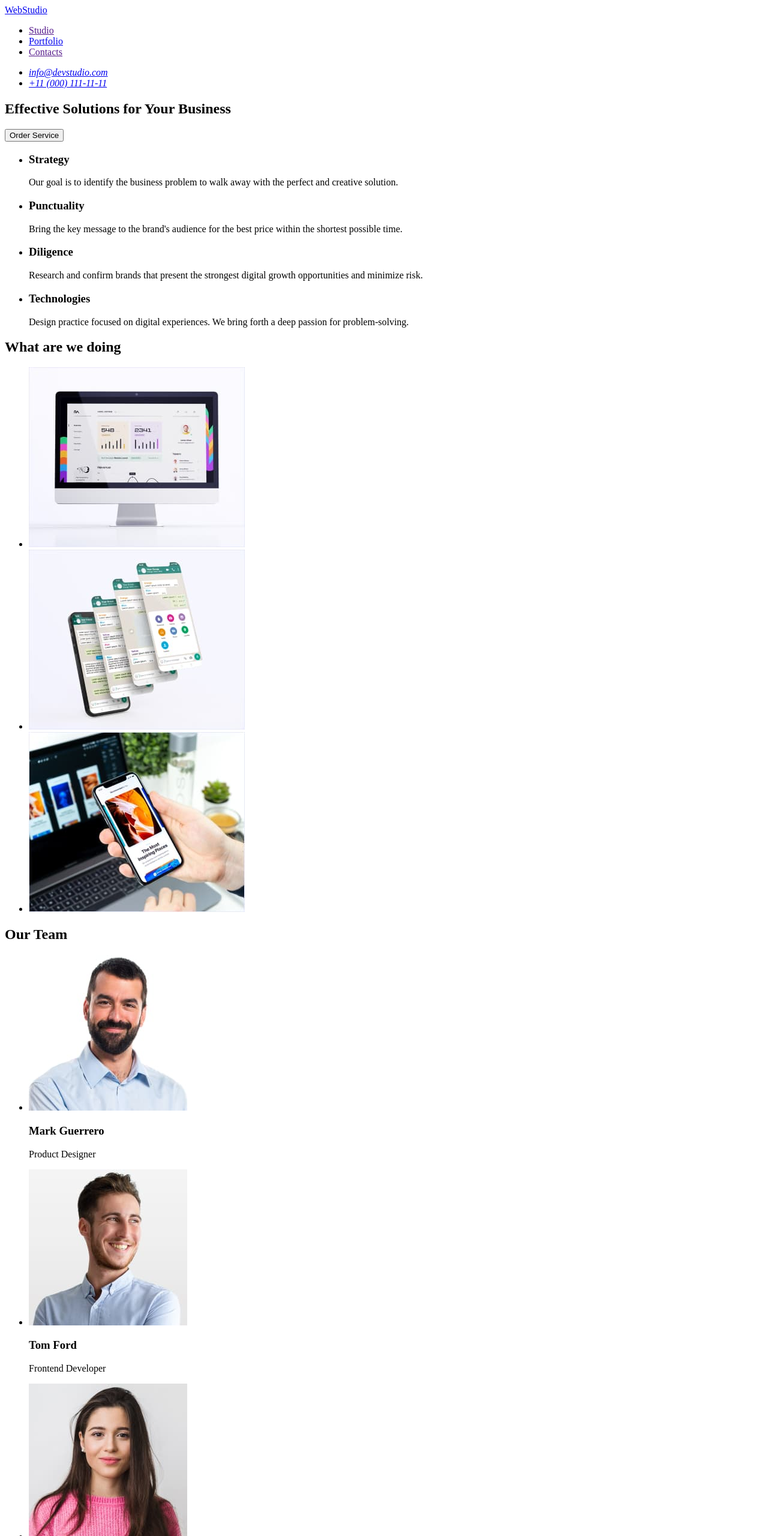
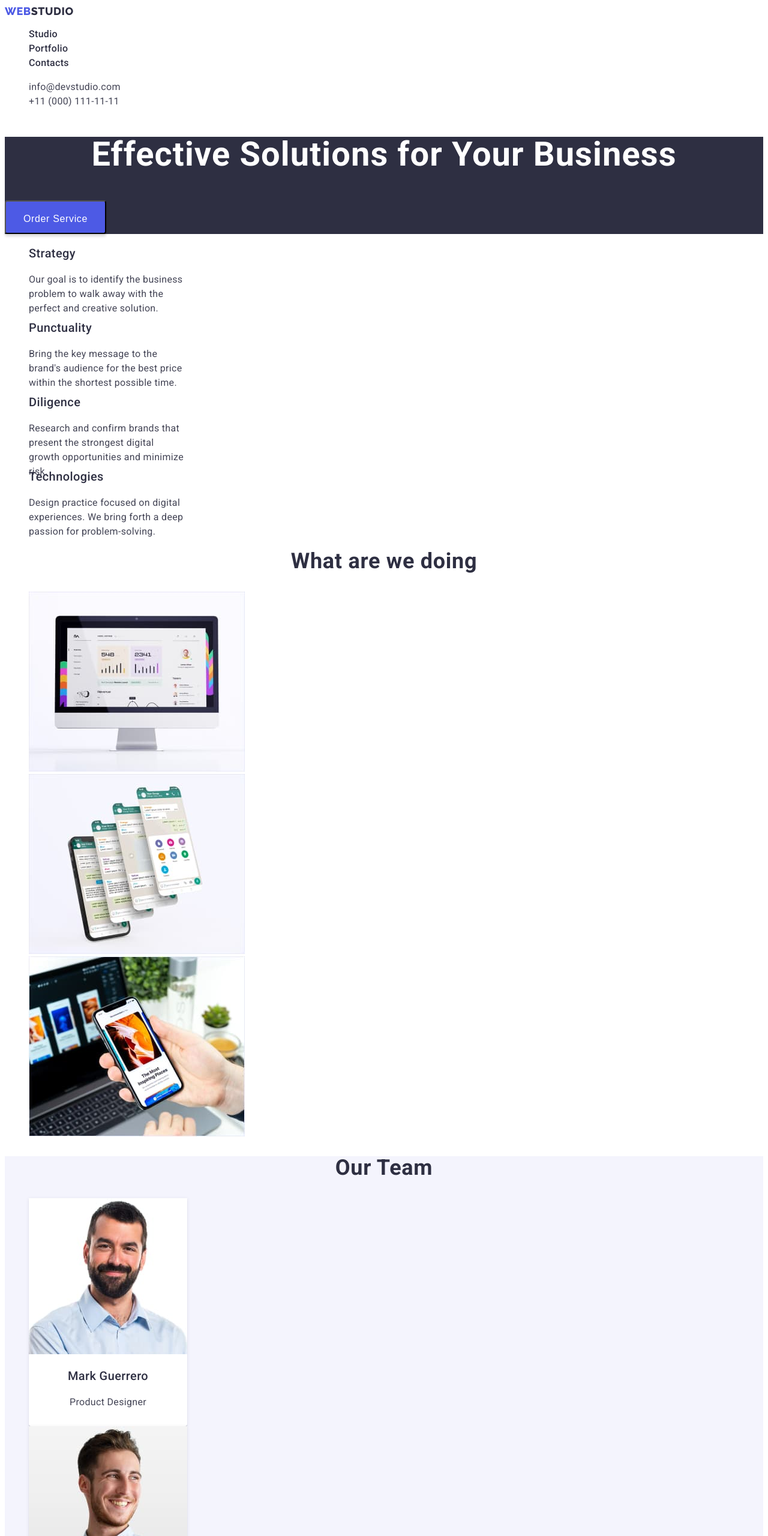
Before and after one commit to Beninasa/goit-markup-hw-02, a plain HTML site: page index.html in a window 1280 px wide. Shown: the top 2560 px of the page at 60% size. Drawn offline with Linux system fonts and the light colour scheme.

Commit message:
hm-2 done

```diff
--- a/css/styles.css
+++ b/css/styles.css
@@ -0,0 +1,307 @@
+:root {
+  --navy-blue: #2e2f42;
+  --slate: #434455;
+  --white: #ffffff;
+  --cornflower: #e7e9fc;
+  --iris: #4d5ae5;
+  --ocean: #404bbf;
+  --cloud: #f4f4fd;
+}
+
+body {
+  font-family: "Roboto", sans-serif;
+  color: var(--navy-blue);
+}
+
+.link {
+  text-decoration: none;
+}
+.link:hover,
+.link:focus {
+  color: var(--ocean);
+}
+
+.list {
+  list-style: none;
+}
+/* Header */
+
+/* .header {
+} */
+
+/* .header-nav {
+} */
+
+.logo {
+  font-family: "Raleway";
+  font-weight: 800;
+  font-size: 18px;
+  line-height: 1.17;
+  letter-spacing: 0.03em;
+  text-transform: uppercase;
+  color: var(--navy-blue);
+  text-decoration: none;
+}
+
+.logo-span {
+  color: var(--iris);
+}
+
+/* .header-nav-list {
+} */
+
+/* .header-nav-items {
+} */
+
+.header-nav-link {
+  font-weight: 500;
+  font-size: 16px;
+  line-height: 1.5;
+  letter-spacing: 0.02em;
+  color: var(--navy-blue);
+}
+
+/* .header-contact {
+} */
+
+/* .header-contact-list {
+} */
+
+/* .header-contact-item {
+} */
+
+.header-contact-link {
+  font-style: normal;
+  font-size: 16px;
+  line-height: 1.5;
+  letter-spacing: 0.02em;
+  color: var(--slate);
+}
+
+/* Hero image */
+
+.hero {
+  background-color: var(--navy-blue);
+}
+.hero-title {
+  font-weight: 700;
+  font-size: 56px;
+  line-height: 1.07;
+  text-align: center;
+  letter-spacing: 0.02em;
+  color: var(--white);
+}
+.hero-button {
+  width: 169px;
+  height: 56px;
+  left: 636px;
+  top: 428px;
+  background: var(--iris);
+  box-shadow: 0px 4px 4px rgba(0, 0, 0, 0.15);
+  border-radius: 4px;
+}
+
+.hero-button:focus,
+.hero-button:hover {
+  background: var(--ocean);
+}
+
+.hero-button-name {
+  font-weight: 500;
+  font-size: 16px;
+  line-height: 1.5;
+  align-items: center;
+  letter-spacing: 0.04em;
+  color: var(--white);
+}
+
+/* Technology list */
+
+/* .technology {
+} */
+
+/* .technology-list {
+} */
+
+.technology-list-items {
+  width: 264px;
+  height: 104px;
+  left: 156px;
+  top: 792px;
+}
+.technology-items-name {
+  font-weight: 500;
+  font-size: 20px;
+  line-height: 1.2;
+  letter-spacing: 0.02em;
+  color: var(--navy-blue);
+}
+.technology-items-content {
+  font-size: 16px;
+  line-height: 1.5;
+  letter-spacing: 0.02em;
+  color: var(--slate);
+}
+
+/* Product list */
+
+/* .product {
+} */
+
+.product-title {
+  font-weight: 700;
+  font-size: 36px;
+  line-height: 1.11;
+  text-align: center;
+  letter-spacing: 0.02em;
+  color: var(--navy-blue);
+}
+
+/* .product-list {
+} */
+
+/* .product-list-items {
+} */
+
+.product-images {
+  width: 360px;
+  height: 300px;
+  left: 156px;
+  top: 1128px;
+}
+
+/* Team */
+
+.team {
+  background: var(--cloud);
+}
+.team-title {
+  font-weight: 700;
+  font-size: 36px;
+  line-height: 1.11;
+  text-align: center;
+  letter-spacing: 0.02em;
+  color: var(--navy-blue);
+}
+
+/* .team-list {
+} */
+
+.team-list-items {
+  width: 264px;
+  height: 380px;
+  left: 156px;
+  top: 1780px;
+  background: var(--white);
+  box-shadow: 0px 1px 6px rgba(46, 47, 66, 0.08),
+    0px 1px 1px rgba(46, 47, 66, 0.16), 0px 2px 1px rgba(46, 47, 66, 0.08);
+  border-radius: 0px 0px 4px 4px;
+}
+
+.team-item-photo {
+  width: 264px;
+  height: 260px;
+}
+
+.team-person-name {
+  font-weight: 500;
+  font-size: 20px;
+  line-height: 1.2;
+  text-align: center;
+  letter-spacing: 0.02em;
+  color: var(--navy-blue);
+}
+
+.team-person-job {
+  font-weight: 400;
+  font-size: 16px;
+  line-height: 1.5;
+  text-align: center;
+  letter-spacing: 0.02em;
+  color: var(--slate);
+}
+
+/* Footer */
+
+.footer {
+  background: var(--navy-blue);
+}
+
+.logo-footer {
+  font-family: "Raleway";
+  font-weight: 800;
+  font-size: 18px;
+  line-height: 1.17;
+  align-items: center;
+  letter-spacing: 0.03em;
+  color: var(--cloud);
+  text-decoration: none;
+}
+
+.footer-content {
+  font-size: 16px;
+  line-height: 1.5;
+  letter-spacing: 0.02em;
+  color: var(--cloud);
+}
+
+/* Portfolio page */
+
+/* .buttons {
+} */
+
+/* .buttons-list {
+
+} */
+
+.buttons-list-name:hover,
+.buttons-list-name:focus {
+  color: var(--white);
+  background: var(--ocean);
+}
+
+.buttons-list-name {
+  font-weight: 500;
+  font-size: 16px;
+  line-height: 24px;
+  text-align: center;
+  letter-spacing: 0.04em;
+  color: var(--iris);
+  background: var(--cloud);
+  box-shadow: 0px 3px 1px rgba(0, 0, 0, 0.1), 0px 2px 1px rgba(0, 0, 0, 0.08),
+    0px 2px 2px rgba(0, 0, 0, 0.12);
+  border-radius: 4px;
+}
+
+/* Works list */
+
+/* .works-list {
+} */
+
+.works-items {
+  width: 360px;
+  height: 420px;
+  left: 156px;
+  top: 288px;
+}
+
+.works-images {
+  width: 360px;
+  height: 300px;
+  left: 0px;
+  top: 0px;
+}
+
+.works-image-name {
+  font-weight: 500;
+  font-size: 20px;
+  line-height: 1.2;
+  letter-spacing: 0.02em;
+  color: var(--navy-blue);
+}
+.works-image-content {
+  font-size: 16px;
+  line-height: 1.5;
+  letter-spacing: 0.02em;
+  color: var(--slate);
+}
--- a/index.html
+++ b/index.html
@@ -6,25 +6,46 @@
     <meta name="viewport" content="width=device-width, initial-scale=1.0" />
     <title>WebStudio</title>
 
+    <link rel="preconnect" href="https://fonts.googleapis.com" />
+    <link rel="preconnect" href="https://fonts.gstatic.com" crossorigin />
+    <link
+      href="https://fonts.googleapis.com/css2?family=Raleway:wght@800&family=Roboto:wght@400;500;700;900&display=swap"
+      rel="stylesheet"
+    />
+
     <link rel="stylesheet" href="./css/styles.css" />
   </head>
   <body>
-    <header>
-      <nav>
-        <a href="./index.html">WebStudio</a>
-        <ul>
-          <li><a href="">Studio</a></li>
-          <li><a href="./portfolio.html">Portfolio</a></li>
-          <li><a href="">Contacts</a></li>
+    <header class="header">
+      <nav class="header-nav">
+        <a class="logo" href="./index.html">
+          <span class="logo-span">Web</span>Studio</a
+        >
+        <ul class="header-nav-list list">
+          <li class="header-nav-items">
+            <a class="header-nav-link link" href="">Studio</a>
+          </li>
+          <li class="header-nav-items">
+            <a class="header-nav-link link" href="./portfolio.html"
+              >Portfolio</a
+            >
+          </li>
+          <li class="header-nav-items">
+            <a class="header-nav-link link" href="">Contacts</a>
+          </li>
         </ul>
       </nav>
-      <address>
-        <ul>
-          <li>
-            <a href="mailto:info@devstudio.com">info@devstudio.com</a>
+      <address class="header-contact">
+        <ul class="header-contact-list list">
+          <li class="header-contact-item">
+            <a class="header-contact-link link" href="mailto:info@devstudio.com"
+              >info@devstudio.com</a
+            >
           </li>
-          <li>
-            <a href="tel:+110001111111">+11 (000) 111-11-11</a>
+          <li class="header-contact-item">
+            <a class="header-contact-link link" href="tel:+110001111111"
+              >+11 (000) 111-11-11</a
+            >
           </li>
         </ul>
       </address>
@@ -32,40 +53,42 @@
     <main>
       <!-- Hero image -->
 
-      <section>
-        <h1>Effective Solutions for Your Business</h1>
-        <button type="button">Order Service</button>
+      <section class="hero">
+        <h1 class="hero-title">Effective Solutions for Your Business</h1>
+        <button class="hero-button" type="button">
+          <p class="hero-button-name">Order Service</p>
+        </button>
       </section>
 
       <!-- 1-t section -->
 
-      <section>
+      <section class="technology">
         <h2 hidden>approach</h2>
-        <ul>
-          <li>
-            <h3>Strategy</h3>
-            <p>
+        <ul class="technology-list">
+          <li class="technology-list-items list">
+            <h3 class="technology-items-name">Strategy</h3>
+            <p class="technology-items-content">
               Our goal is to identify the business problem to walk away with the
               perfect and creative solution.
             </p>
           </li>
-          <li>
-            <h3>Punctuality</h3>
-            <p>
+          <li class="technology-list-items list">
+            <h3 class="technology-items-name">Punctuality</h3>
+            <p class="technology-items-content">
               Bring the key message to the brand's audience for the best price
               within the shortest possible time.
             </p>
           </li>
-          <li>
-            <h3>Diligence</h3>
-            <p>
+          <li class="technology-list-items list">
+            <h3 class="technology-items-name">Diligence</h3>
+            <p class="technology-items-content">
               Research and confirm brands that present the strongest digital
               growth opportunities and minimize risk.
             </p>
           </li>
-          <li>
-            <h3>Technologies</h3>
-            <p>
+          <li class="technology-list-items list">
+            <h3 class="technology-items-name">Technologies</h3>
+            <p class="technology-items-content">
               Design practice focused on digital experiences. We bring forth a
               deep passion for problem-solving.
             </p>
@@ -75,27 +98,30 @@
 
       <!-- 2-d Section -->
 
-      <section>
-        <h2>What are we doing</h2>
-        <ul>
-          <li>
+      <section class="product">
+        <h2 class="product-title">What are we doing</h2>
+        <ul class="product-list">
+          <li class="product-list-items list">
             <img
+              class="product-images"
               src="./images/monitor.jpg"
               alt="monitor"
               width="360"
               height="300"
             />
           </li>
-          <li>
+          <li class="product-list-items list">
             <img
+              class="product-images"
               src="./images/menu.jpg"
               alt="menu in phone"
               width="360"
               height="300"
             />
           </li>
-          <li>
+          <li class="product-list-items list">
             <img
+              class="product-images"
               src="./images/phone.jpg"
               alt="phone"
               width="360"
@@ -107,40 +133,45 @@
 
       <!-- 3-d Section -->
 
-      <section>
-        <h2>Our Team</h2>
-        <ul>
-          <li>
+      <section class="team">
+        <h2 class="team-title">Our Team</h2>
+        <ul class="team-list">
+          <li class="team-list-items list">
             <img
+              class="team-item-photo"
               src="./images/mark-guerrero.jpg"
               alt="Mark Guerrero"
-              width="264"
             />
-            <h3>Mark Guerrero</h3>
-            <p>Product Designer</p>
+            <h3 class="team-person-name">Mark Guerrero</h3>
+            <p class="team-person-job">Product Designer</p>
           </li>
-          <li>
-            <img src="./images/tom-ford.jpg" alt="Tom Ford" width="264" />
-            <h3>Tom Ford</h3>
-            <p>Frontend Developer</p>
+          <li class="team-list-items list">
+            <img
+              class="team-item-photo"
+              src="./images/tom-ford.jpg"
+              alt="Tom Ford"
+            />
+            <h3 class="team-person-name">Tom Ford</h3>
+            <p class="team-person-job">Frontend Developer</p>
           </li>
-          <li>
+          <li class="team-list-items list">
             <img
+              class="team-item-photo"
               src="./images/camila-garcia.jpg"
               alt="Camila Garcia"
-              width="264"
             />
-            <h3>Camila Garcia</h3>
-            <p>Marketing</p>
+            <h3 class="team-person-name">Camila Garcia</h3>
+            <p class="team-person-job">Marketing</p>
           </li>
-          <li>
+          <li class="team-list-items list">
             <img
+              class="team-item-photo"
               src="./images/daniel-wilson.jpg"
               alt="Daniel Wilson"
               width="264"
             />
-            <h3>Daniel Wilson</h3>
-            <p>UI Designer</p>
+            <h3 class="team-person-name">Daniel Wilson</h3>
+            <p class="team-person-job">UI Designer</p>
           </li>
         </ul>
       </section>
@@ -148,9 +179,11 @@
 
     <!-- Footer -->
 
-    <footer>
-      <a href="./index.html">WebStudio</a>
-      <p>
+    <footer class="footer">
+      <a class="logo-footer" href="./index.html"
+        ><span class="logo-span">WEB</span>STUDIO</a
+      >
+      <p class="footer-content">
         Increase the flow of customers and sales for your business with digital
         marketing & growth solutions.
       </p>
```
Also changed, not shown: portfolio.html (+122 -60 lines).
